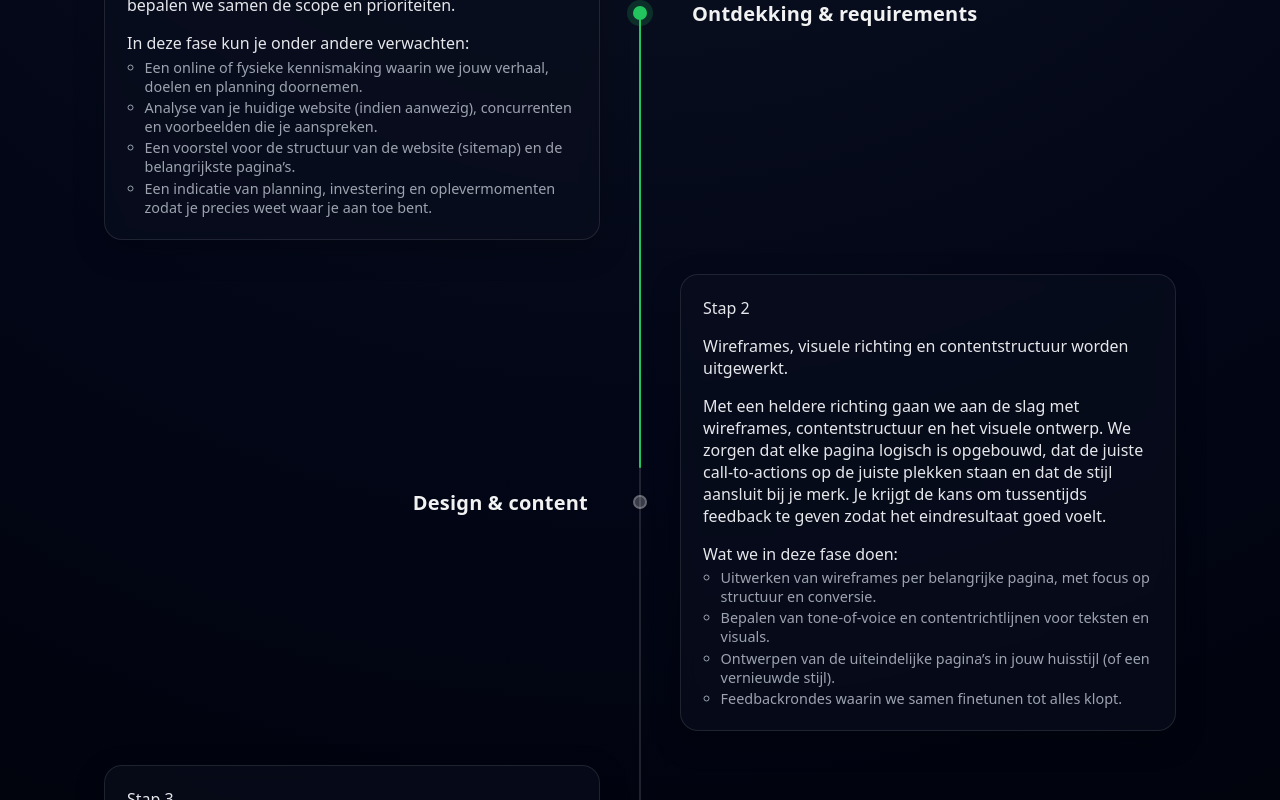
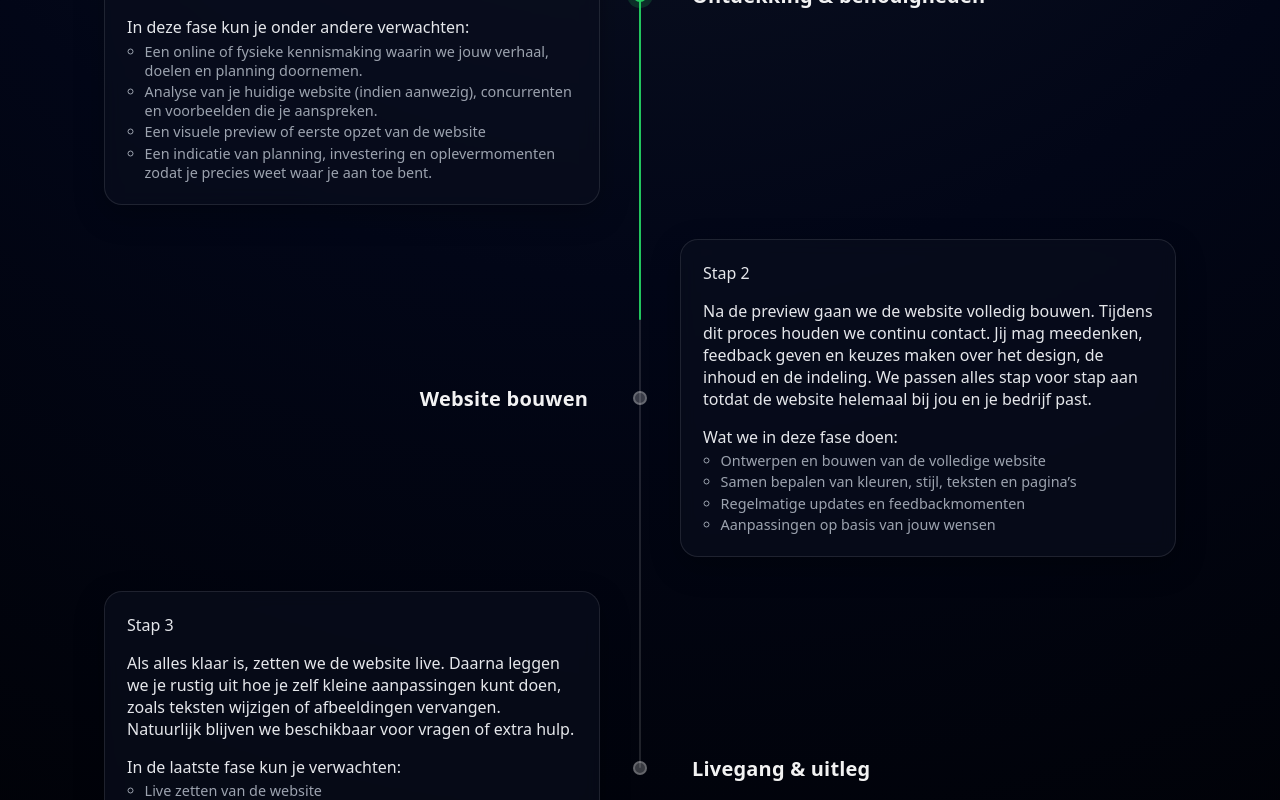
Before and after one commit to QXOonincx/Sequential, a Next.js app in the folder Nextjs/: page /proces in a window 1280 px wide. Shown: the part 580-1380 px from the top of the page. Built offline with nearby package versions, Linux system fonts and the light colour scheme.

Commit message:
tekst veranderdd

```diff
--- a/Nextjs/src/components/proces.tsx
+++ b/Nextjs/src/components/proces.tsx
@@ -7,7 +7,6 @@ import { useTranslation } from "react-i18next";
 type Step = {
   n: number;
   title: string;
-  desc: string;
   long: string;
   listTitle: string;
   list: string[];
@@ -24,7 +23,6 @@ const Process: React.FC = () => {
       {
         n: 1,
         title: t("process.step1.title"),
-        desc: t("process.step1.desc"),
         long: t("processPage.step1.long"),
         listTitle: t("processPage.step1.listTitle"),
         list: [
@@ -228,7 +226,6 @@ const Process: React.FC = () => {
 
                       <article className="sq-tl-card">
                         <span className="sq-tl-step">Stap {s.n}</span>
-                        <p className="sq-tl-summary">{s.desc}</p>
 
                         <p>{s.long}</p>
                         <p className="sq-process-list-title">{s.listTitle}</p>
--- a/Nextjs/src/locales/en/translation.json
+++ b/Nextjs/src/locales/en/translation.json
@@ -70,29 +70,29 @@
   "process.title": "Our Process",
   "process.subtitle": "A clear and simple journey so you always know the next step.",
   "process.step1.title": "Discovery & Requirements",
-  "process.step1.desc": "We learn about your business, goals, and requirements, and define project scope together.",
-  "process.step2.title": "Design & Content",
+
+  "process.step2.title": "Website development",
   "process.step2.desc": "Wireframes, visual direction, and content structure are developed.",
-  "process.step3.title": "Development & Launch",
+  "process.step3.title": "Launch & guidance",
   "process.step3.desc": "We build, test, and launch the website smoothly.",
   "process.cta": "View the full process →",
 
   "processPage.intro": "On this page you’ll find a more detailed breakdown of how we work together. From the first call to launch: structured, transparent, and without surprises.",
-  "processPage.step1.long": "The first phase is all about understanding your business, audience, and goals. We look at what is already working, where the friction is, and what role the new website should play in your marketing and sales. Based on that, we define scope and priorities together.",
+  "processPage.step1.long": "In the first phase, we start with an introductory meeting where you tell us about your company, your goals, and what you want to achieve with the website. Based on that, we quickly create a small preview or concept so that you immediately get a feel for the direction. This allows you to see early on in the process what you can expect, and we can decide together whether we are on the right track.",
   "processPage.step1.listTitle": "In this phase you can expect:",
   "processPage.step1.list.1": "An online or in-person kick-off where we discuss your story, goals, and timeline.",
   "processPage.step1.list.2": "An analysis of your current website (if you have one), competitors, and examples you like.",
-  "processPage.step1.list.3": "A proposal for the website structure (sitemap) and the key pages.",
+  "processPage.step1.list.3": "A visual preview or initial draft of the website",
   "processPage.step1.list.4": "A clear indication of planning, investment, and milestones so you know exactly what to expect.",
-  "processPage.step2.long": "With a clear direction, we move into wireframes, content structure, and visual design. We make sure every page has a logical flow, the right calls-to-action, and a look and feel that fits your brand. You’ll have several moments to give feedback so the end result feels right.",
+  "processPage.step2.long": "After the preview, we start building the website based on the agreed design and structure.. We will stay in constant contact throughout this process. You can contribute ideas, give feedback, and make choices about the design, content, and layout. We will adjust everything step by step until the website perfectly suits you and your company.",
   "processPage.step2.listTitle": "What happens in this phase:",
-  "processPage.step2.list.1": "Creating wireframes for key pages with a strong focus on structure and conversion.",
-  "processPage.step2.list.2": "Defining tone of voice and content guidelines for copy and visuals.",
-  "processPage.step2.list.3": "Designing the final pages in your brand style (or a refreshed visual direction).",
-  "processPage.step2.list.4": "Feedback rounds where we fine-tune the details together.",
-  "processPage.step3.long": "Once the design is approved, we build the website using modern, fast, and secure technology. We make sure everything works smoothly on mobile, tablet, and desktop, and that key actions are measurable. After launch, we don’t disappear: you’ll get a walkthrough and we’re available for support and further optimization.",
+  "processPage.step2.list.1": "Designing and building the entire website",
+  "processPage.step2.list.2": "Deciding on colors, style, texts, and pages together",
+  "processPage.step2.list.3": "Regular updates and feedback sessions",
+  "processPage.step2.list.4": "Adjustments based on your preferences",
+  "processPage.step3.long": "Once everything is ready, we will launch the website. We will then calmly explain how you can make minor adjustments yourself, such as changing texts or replacing images. Of course, we will remain available for questions or additional help.",
   "processPage.step3.listTitle": "In the final phase you can expect:",
-  "processPage.step3.list.1": "Technical implementation of the design, including responsive layouts for all screen sizes.",
+  "processPage.step3.list.1": "Putting the website live",
   "processPage.step3.list.2": "Baseline SEO (page structure, titles, performance) and integration with tools like Google Analytics.",
   "processPage.step3.list.3": "Testing of forms, navigation, and key user flows before going live.",
   "processPage.step3.list.4": "A guided go-live and a short handover so you can make small changes yourself.",
@@ -129,7 +129,7 @@
   "contactForm.company": "Company",
   "contactForm.companyPlaceholder": "Your company",
   "contactForm.email": "Email",
-  "contactForm.emailPlaceholder": "you@company.com",
+  "contactForm.emailPlaceholder": "Your email",
   "contactForm.details": "Project Details",
   "contactForm.detailsPlaceholder": "Tell us about your business, goals, and what you need.",
   "contactForm.submit": "Send Message",
--- a/Nextjs/src/locales/nl/translation.json
+++ b/Nextjs/src/locales/nl/translation.json
@@ -69,30 +69,29 @@
 
   "process.title": "Ons proces",
   "process.subtitle": "Een helder en eenvoudig traject, zodat je altijd weet wat de volgende stap is.",
-  "process.step1.title": "Ontdekking & requirements",
-  "process.step1.desc": "We leren jouw bedrijf, doelen en wensen kennen en bepalen samen de projectomvang.",
-  "process.step2.title": "Design & content",
+  "process.step1.title": "Ontdekking & benodigheden",
+  "process.step2.title": "Website bouwen",
   "process.step2.desc": "Wireframes, visuele richting en contentstructuur worden uitgewerkt.",
-  "process.step3.title": "Development & lancering",
+  "process.step3.title": "Livegang & uitleg",
   "process.step3.desc": "We bouwen, testen en lanceren de website op een soepele manier.",
   "process.cta": "Bekijk het volledige proces →",
 
   "processPage.intro": "Op deze pagina vind je een uitgebreider overzicht van hoe we samenwerken. Van het eerste gesprek tot en met de lancering van je website: duidelijk, gestructureerd en zonder verrassingen.",
-  "processPage.step1.long": "In de eerste fase draait alles om begrijpen: jouw bedrijf, je doelgroep en je doelen. We kijken naar wat al goed werkt, waar de knelpunten zitten en welke rol de nieuwe website moet spelen in je marketing en sales. Op basis daarvan bepalen we samen de scope en prioriteiten.",
+  "processPage.step1.long": "In de eerste fase starten we met een kennismaking waarin jij vertelt over je bedrijf, je doelen en wat je graag wilt bereiken met de website. Op basis daarvan maken wij snel een kleine preview of concept, zodat je meteen een gevoel krijgt bij de richting. Zo zie je vroeg in het proces al wat je kunt verwachten en kunnen we samen bepalen of we goed zitten.",
   "processPage.step1.listTitle": "In deze fase kun je onder andere verwachten:",
   "processPage.step1.list.1": "Een online of fysieke kennismaking waarin we jouw verhaal, doelen en planning doornemen.",
   "processPage.step1.list.2": "Analyse van je huidige website (indien aanwezig), concurrenten en voorbeelden die je aanspreken.",
-  "processPage.step1.list.3": "Een voorstel voor de structuur van de website (sitemap) en de belangrijkste pagina’s.",
+  "processPage.step1.list.3": "Een visuele preview of eerste opzet van de website",
   "processPage.step1.list.4": "Een indicatie van planning, investering en oplevermomenten zodat je precies weet waar je aan toe bent.",
-  "processPage.step2.long": "Met een heldere richting gaan we aan de slag met wireframes, contentstructuur en het visuele ontwerp. We zorgen dat elke pagina logisch is opgebouwd, dat de juiste call-to-actions op de juiste plekken staan en dat de stijl aansluit bij je merk. Je krijgt de kans om tussentijds feedback te geven zodat het eindresultaat goed voelt.",
+  "processPage.step2.long": "Na de preview gaan we de website volledig bouwen. Tijdens dit proces houden we continu contact. Jij mag meedenken, feedback geven en keuzes maken over het design, de inhoud en de indeling. We passen alles stap voor stap aan totdat de website helemaal bij jou en je bedrijf past.",
   "processPage.step2.listTitle": "Wat we in deze fase doen:",
-  "processPage.step2.list.1": "Uitwerken van wireframes per belangrijke pagina, met focus op structuur en conversie.",
-  "processPage.step2.list.2": "Bepalen van tone-of-voice en contentrichtlijnen voor teksten en visuals.",
-  "processPage.step2.list.3": "Ontwerpen van de uiteindelijke pagina’s in jouw huisstijl (of een vernieuwde stijl).",
-  "processPage.step2.list.4": "Feedbackrondes waarin we samen finetunen tot alles klopt.",
-  "processPage.step3.long": "Wanneer het ontwerp staat, bouwen we de website met moderne technieken die snel, veilig en schaalbaar zijn. We zorgen dat alles goed werkt op mobiel, tablet en desktop, en dat belangrijke metrics meetbaar zijn. Na de lancering laten we je niet los: je krijgt uitleg en we blijven beschikbaar voor vragen of verdere optimalisaties.",
+  "processPage.step2.list.1": "Ontwerpen en bouwen van de volledige website",
+  "processPage.step2.list.2": "Samen bepalen van kleuren, stijl, teksten en pagina’s",
+  "processPage.step2.list.3": "Regelmatige updates en feedbackmomenten",
+  "processPage.step2.list.4": "Aanpassingen op basis van jouw wensen",
+  "processPage.step3.long": "Als alles klaar is, zetten we de website live. Daarna leggen we je rustig uit hoe je zelf kleine aanpassingen kunt doen, zoals teksten wijzigen of afbeeldingen vervangen. Natuurlijk blijven we beschikbaar voor vragen of extra hulp.",
   "processPage.step3.listTitle": "In de laatste fase kun je verwachten:",
-  "processPage.step3.list.1": "Technische implementatie van het ontwerp, inclusief responsieve layout voor alle schermformaten.",
+  "processPage.step3.list.1": "Live zetten van de website",
   "processPage.step3.list.2": "Basis-SEO (paginaopbouw, titels, laadsnelheid) en koppeling met tools zoals Google Analytics.",
   "processPage.step3.list.3": "Testen van formulieren, navigatie en belangrijke gebruiksstromen voordat we live gaan.",
   "processPage.step3.list.4": "Begeleide livegang en een korte uitleg zodat je zelf kleine aanpassingen kunt doen.",
@@ -129,7 +128,7 @@
   "contactForm.company": "Bedrijf",
   "contactForm.companyPlaceholder": "Jouw bedrijf",
   "contactForm.email": "E-mail",
-  "contactForm.emailPlaceholder": "jij@bedrijf.com",
+  "contactForm.emailPlaceholder": "Jouw email",
   "contactForm.details": "Projectdetails",
   "contactForm.detailsPlaceholder": "Vertel ons over je bedrijf, je doelen en wat je nodig hebt.",
   "contactForm.submit": "Verstuur bericht",
```
